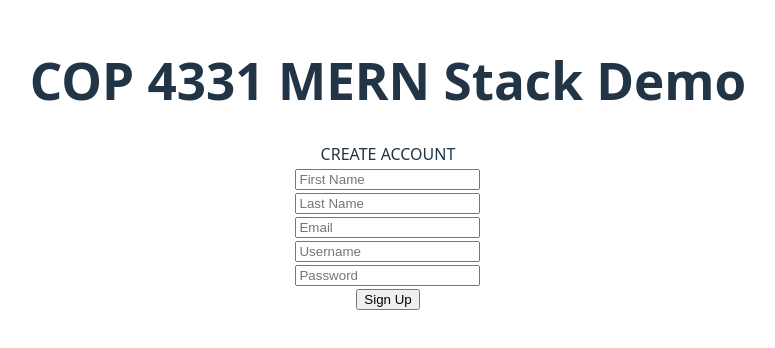
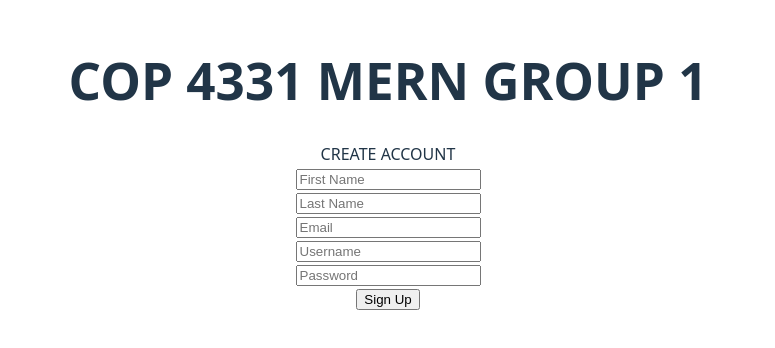
Before and after one commit to Eva-M-Lopez/cards, a React app in the folder frontend/: page /signup in a window 1280 px wide. Shown: the part 236-584 px from the top of the page, without its empty margins (252-1027 px from the left). Built offline with nearby package versions, Linux system fonts and the light colour scheme; the HTML template or start-up script is replaced by a standard one.

Commit message:
title change to test workflow

```diff
--- a/frontend/src/components/PageTitle.tsx
+++ b/frontend/src/components/PageTitle.tsx
@@ -1,7 +1,7 @@
  function PageTitle()
  {
      return(
-         <h1 id="title">COP 4331 MERN Stack Demo</h1>
+         <h1 id="title">COP 4331 MERN GROUP 1</h1>
      );
  };
  export default PageTitle;
```
